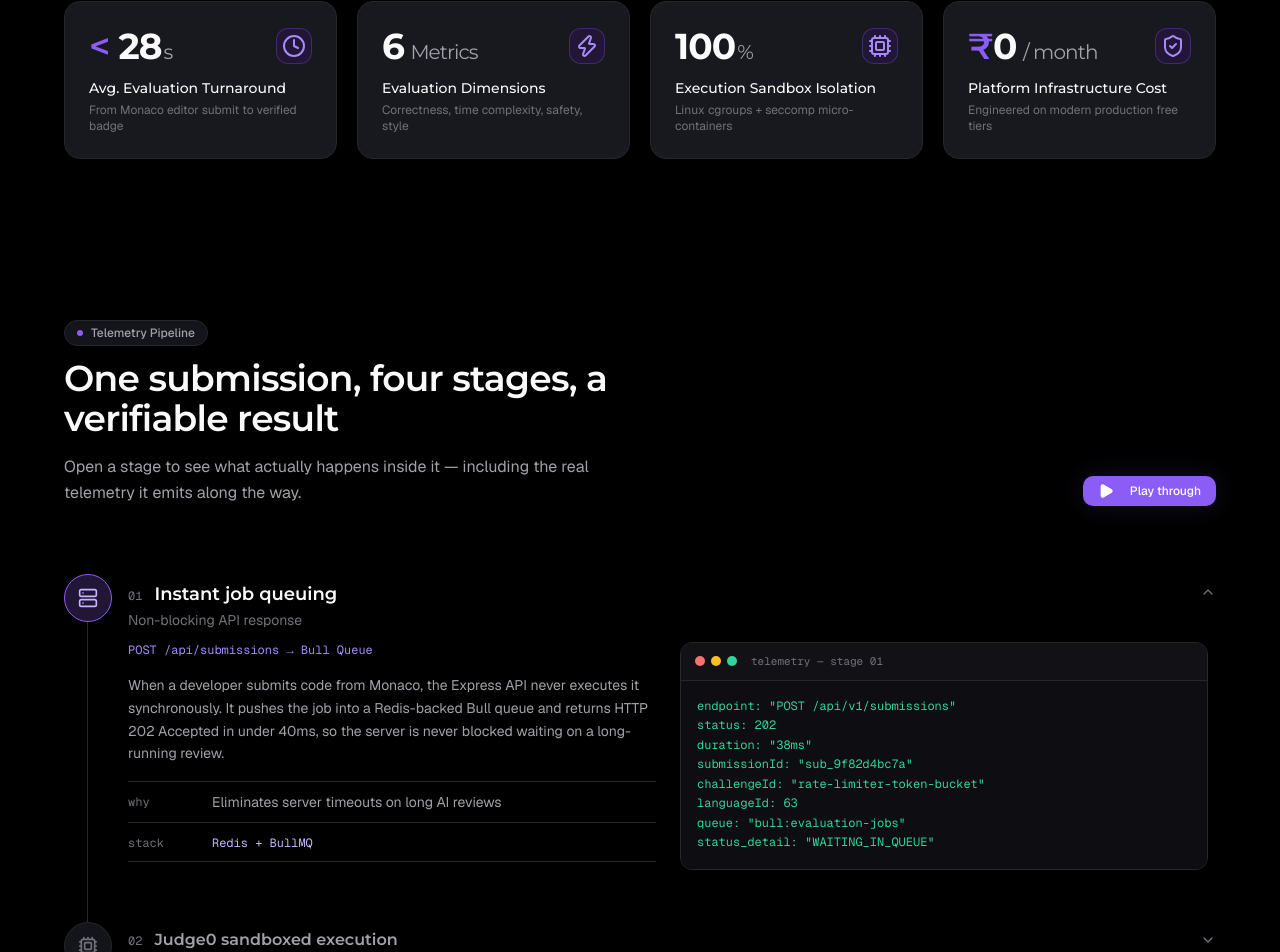
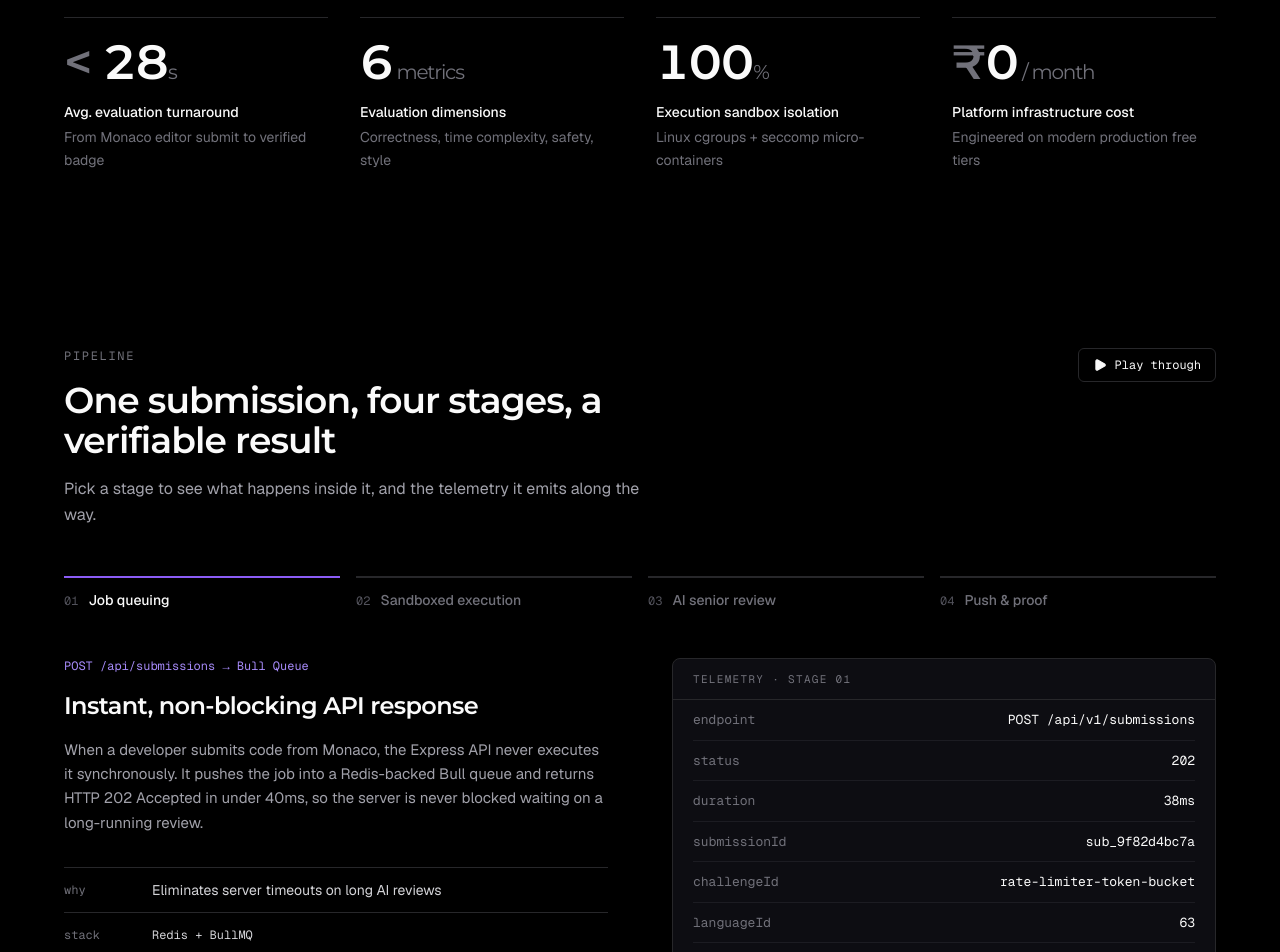
Before and after one commit to harshit-tiwari-codebase/VerifAi, a React (Vite) app in the folder client/: page / in a window 1280 px wide. Shown: the part 954-1906 px from the top of the page. Built offline with nearby package versions, Linux system fonts and the light colour scheme; no server answers.

Commit message:
chore: update PipelineSimulator and Stats components

```diff
--- a/client/src/components/landing/PipelineSimulator.jsx
+++ b/client/src/components/landing/PipelineSimulator.jsx
@@ -1,24 +1,13 @@
 import { useState, useEffect } from "react";
-import { motion, AnimatePresence } from "framer-motion";
-import {
-  Server,
-  Cpu,
-  ScanSearch,
-  ShieldCheck,
-  Play,
-  Pause,
-  Check,
-  ChevronDown,
-} from "lucide-react";
-import Button from "../ui/Button.jsx";
+import { motion, AnimatePresence, useReducedMotion } from "framer-motion";
+import { Play, Pause } from "lucide-react";
 
 const STAGES = [
   {
     id: "queue",
     number: "01",
-    title: "Instant job queuing",
-    subtitle: "Non-blocking API response",
-    icon: Server,
+    title: "Job queuing",
+    subtitle: "Instant, non-blocking API response",
     flowLabel: "POST /api/submissions → Bull Queue",
     description:
       "When a developer submits code from Monaco, the Express API never executes it synchronously. It pushes the job into a Redis-backed Bull queue and returns HTTP 202 Accepted in under 40ms, so the server is never blocked waiting on a long-running review.",
@@ -38,9 +27,8 @@ const STAGES = [
   {
     id: "sandbox",
     number: "02",
-    title: "Judge0 sandboxed execution",
+    title: "Sandboxed execution",
     subtitle: "Isolated Linux micro-container",
-    icon: Cpu,
     flowLabel: "Worker → Judge0 Sandbox",
     description:
       "A dedicated sandbox worker pops the job and submits the code to Judge0. It runs in an isolated, unprivileged Linux cgroup with memory capped at 128MB and a 5 second CPU timeout, checked against hidden test suites the developer never sees.",
@@ -58,9 +46,8 @@ const STAGES = [
   {
     id: "ai-review",
     number: "03",
-    title: "Dual AI senior review",
+    title: "AI senior review",
     subtitle: "Gemini / Groq architectural audit",
-    icon: ScanSearch,
     flowLabel: "AI Worker → Gemini 1.5 Pro",
     description:
       "Passing tests only proves the code works, not that it's well built. The AI worker streams the solution, problem context, and execution logs to Gemini and Groq against a strict rubric that scores architecture, time complexity, and edge case handling.",
@@ -78,9 +65,8 @@ const STAGES = [
   {
     id: "verify",
     number: "04",
-    title: "Real-time push & verifiable proof",
+    title: "Push & proof",
     subtitle: "Socket.io broadcast, minted credential",
-    icon: ShieldCheck,
     flowLabel: "MongoDB → Socket.io → Client",
     description:
       "The result is written to MongoDB Atlas and pushed to the client over a websocket, so the UI updates instantly with no polling. Submissions scoring 80 or above mint a tamper-evident badge, hashed and permalinked so anyone can verify it independently.",
@@ -98,24 +84,24 @@ const STAGES = [
 ];
 
 const CYCLE_MS = 3400;
+const LAST = STAGES.length - 1;
 
 export default function PipelineSimulator() {
   const [activeIdx, setActiveIdx] = useState(0);
   const [isPlaying, setIsPlaying] = useState(false);
+  const reduce = useReducedMotion();
 
+  const stage = STAGES[activeIdx];
+
+  // autoplay: advance every CYCLE_MS, stop after the last stage has had its turn
   useEffect(() => {
     if (!isPlaying) return;
-    const timer = setInterval(() => {
-      setActiveIdx((prev) => {
-        if (prev >= STAGES.length - 1) {
-          setIsPlaying(false);
-          return prev;
-        }
-        return prev + 1;
-      });
+    const id = setTimeout(() => {
+      if (activeIdx >= LAST) setIsPlaying(false);
+      else setActiveIdx((i) => i + 1);
     }, CYCLE_MS);
-    return () => clearInterval(timer);
-  }, [isPlaying]);
+    return () => clearTimeout(id);
+  }, [isPlaying, activeIdx]);
 
   const selectStage = (idx) => {
     setIsPlaying(false);
@@ -127,120 +113,133 @@ export default function PipelineSimulator() {
       setIsPlaying(false);
       return;
     }
-    if (activeIdx >= STAGES.length - 1) setActiveIdx(0);
+    if (activeIdx >= LAST) setActiveIdx(0);
     setIsPlaying(true);
   };
 
   return (
     <section id="architecture" className="container-xl py-24">
-      <div className="flex flex-col md:flex-row md:items-end justify-between gap-6 mb-14">
+      {/* header */}
+      <div className="mb-12 flex flex-col gap-6 md:flex-row md:items-end md:justify-between">
         <div className="max-w-2xl">
-          <div className="inline-flex items-center gap-2 px-3 py-1 rounded-full border border-[#27272A] bg-[#14141B] text-[#A1A1AA] font-sans text-xs font-medium mb-3">
-            <span className="h-1.5 w-1.5 rounded-full bg-[#8B5CF6]" />
-            <span>Telemetry Pipeline</span>
-          </div>
-          <h2 className="text-3xl md:text-4xl font-semibold text-[#FAFAFA] font-display">
+          <p className="mb-4 font-mono text-xs uppercase tracking-[0.14em] text-[#71717A]">
+            Pipeline
+          </p>
+          <h2 className="font-display text-3xl font-semibold tracking-tight text-[#FAFAFA] md:text-4xl">
             One submission, four stages, a verifiable result
           </h2>
-          <p className="mt-4 text-[#A1A1AA] text-base leading-relaxed font-sans max-w-xl">
-            Open a stage to see what actually happens inside it — including
-            the real telemetry it emits along the way.
+          <p className="mt-4 max-w-xl font-sans text-base leading-relaxed text-[#A1A1AA]">
+            Pick a stage to see what happens inside it, and the telemetry it
+            emits along the way.
           </p>
         </div>
 
-        <Button variant="verify" size="sm" onClick={togglePlay}>
+        <button
+          type="button"
+          onClick={togglePlay}
+          className="inline-flex items-center gap-2 self-start rounded-md border border-[#27272A] px-3.5 py-2 font-mono text-xs text-[#FAFAFA] transition-colors hover:border-[#3F3F46] hover:bg-white/[0.03] focus-visible:outline focus-visible:outline-2 focus-visible:outline-offset-2 focus-visible:outline-[#8B5CF6]"
+        >
           {isPlaying ? (
             <>
-              <Pause className="h-4 w-4 mr-2" />
+              <Pause className="h-3.5 w-3.5" aria-hidden="true" />
               Pause
             </>
           ) : (
             <>
-              <Play className="h-4 w-4 mr-2 fill-current" />
+              <Play className="h-3.5 w-3.5 fill-current" aria-hidden="true" />
               Play through
             </>
           )}
-        </Button>
+        </button>
       </div>
 
-      <div className="relative">
-        {/* connecting rail */}
-        <div className="absolute left-[23px] top-6 bottom-6 w-px bg-[#27272A]" />
-
-        <div className="flex flex-col gap-2">
-          {STAGES.map((stage, idx) => {
-            const isActive = idx === activeIdx;
-            const isDone = idx < activeIdx;
-            const Icon = stage.icon;
+      {/* stage selector */}
+      <div
+        role="tablist"
+        aria-label="Pipeline stages"
+        className="grid grid-cols-2 gap-x-4 gap-y-6 md:grid-cols-4"
+      >
+        {STAGES.map((s, i) => {
+          const active = i === activeIdx;
+          const done = i < activeIdx;
+          const fill = active ? "bg-[#8B5CF6]" : "bg-[#52525B]";
 
           return (
-              <div key={stage.id}>
             <button
-                  onClick={() => selectStage(idx)}
-                  className="w-full flex items-start gap-4 text-left py-3 group"
+              key={s.id}
+              type="button"
+              role="tab"
+              id={`tab-${s.id}`}
+              aria-selected={active}
+              aria-controls="pipeline-panel"
+              onClick={() => selectStage(i)}
+              className="group text-left focus-visible:outline focus-visible:outline-2 focus-visible:outline-offset-4 focus-visible:outline-[#8B5CF6]"
             >
+              <div className="relative h-0.5 w-full bg-[#27272A]">
+                {(active || done) &&
+                  (active && isPlaying && !reduce ? (
+                    <motion.span
+                      key={`play-${i}`}
+                      className={`absolute inset-y-0 left-0 ${fill}`}
+                      initial={{ width: "0%" }}
+                      animate={{ width: "100%" }}
+                      transition={{ duration: CYCLE_MS / 1000, ease: "linear" }}
+                    />
+                  ) : (
+                    <span className={`absolute inset-y-0 left-0 w-full ${fill}`} />
+                  ))}
+              </div>
+
+              <div className="mt-3 flex items-baseline gap-2.5">
+                <span className="font-mono text-xs text-[#52525B]">{s.number}</span>
                 <span
-                    className={`relative z-10 flex-shrink-0 h-12 w-12 rounded-full flex items-center justify-center border transition-colors ${
-                      isActive
-                        ? "border-[#8B5CF6] bg-[#211635] text-[#C4B5FD]"
-                        : isDone
-                        ? "border-[#34D399]/40 bg-[#14141B] text-[#34D399]"
-                        : "border-[#27272A] bg-[#14141B] text-[#71717A] group-hover:text-[#FAFAFA] group-hover:border-[#3F3F4A]"
+                  className={`font-sans text-sm font-medium transition-colors ${
+                    active
+                      ? "text-[#FAFAFA]"
+                      : "text-[#71717A] group-hover:text-[#A1A1AA]"
                   }`}
                 >
-                    {isDone ? <Check className="h-5 w-5" /> : <Icon className="h-5 w-5" />}
+                  {s.title}
                 </span>
+              </div>
+            </button>
+          );
+        })}
+      </div>
 
-                  <span className="flex-1 min-w-0 pt-1.5">
-                    <span className="flex items-baseline gap-3 flex-wrap">
-                      <span className="font-mono text-xs text-[#71717A]">{stage.number}</span>
-                      <span
-                        className={`font-display font-semibold ${
-                          isActive ? "text-[#FAFAFA] text-lg" : "text-[#A1A1AA] text-base"
-                        }`}
+      {/* active stage */}
+      <div
+        id="pipeline-panel"
+        role="tabpanel"
+        aria-labelledby={`tab-${stage.id}`}
+        className="mt-12 lg:min-h-[22rem]"
       >
-                        {stage.title}
-                      </span>
-                    </span>
-                    <span className="block text-sm text-[#71717A] mt-0.5 font-sans">
+        <AnimatePresence mode="wait" initial={false}>
+          <motion.div
+            key={stage.id}
+            initial={reduce ? false : { opacity: 0, y: 8 }}
+            animate={{ opacity: 1, y: 0 }}
+            exit={reduce ? { opacity: 0 } : { opacity: 0, y: -4 }}
+            transition={{ duration: 0.18, ease: "easeOut" }}
+            className="grid grid-cols-1 gap-10 lg:grid-cols-12 lg:gap-16"
+          >
+            <div className="lg:col-span-6">
+              <p className="font-mono text-xs text-[#A78BFA]">{stage.flowLabel}</p>
+              <h3 className="mt-4 font-display text-2xl font-semibold tracking-tight text-[#FAFAFA]">
                 {stage.subtitle}
-                    </span>
-                  </span>
-
-                  <ChevronDown
-                    className={`h-4 w-4 mt-2.5 flex-shrink-0 text-[#71717A] transition-transform ${
-                      isActive ? "rotate-180" : ""
-                    }`}
-                  />
-                </button>
-
-                <AnimatePresence initial={false}>
-                  {isActive && (
-                    <motion.div
-                      key="content"
-                      initial={{ height: 0, opacity: 0 }}
-                      animate={{ height: "auto", opacity: 1 }}
-                      exit={{ height: 0, opacity: 0 }}
-                      transition={{ duration: 0.2, ease: "easeInOut" }}
-                      className="overflow-hidden"
-                    >
-                      <div className="pl-16 pb-8 pr-2 grid grid-cols-1 lg:grid-cols-12 gap-6">
-                        <div className="lg:col-span-6 space-y-4">
-                          <p className="font-mono text-xs text-[#A78BFA]">
-                            {stage.flowLabel}
-                          </p>
-                          <p className="text-[#A1A1AA] text-sm leading-relaxed">
+              </h3>
+              <p className="mt-4 font-sans text-[15px] leading-relaxed text-[#A1A1AA]">
                 {stage.description}
               </p>
 
-                          <dl className="text-sm border-t border-[#27272A]">
-                            <div className="grid grid-cols-[72px_1fr] gap-3 py-2.5 border-b border-[#27272A]">
-                              <dt className="font-mono text-xs text-[#71717A] pt-0.5">why</dt>
-                              <dd className="text-[#A1A1AA]">{stage.why}</dd>
+              <dl className="mt-8 divide-y divide-[#27272A] border-y border-[#27272A] font-sans text-sm">
+                <div className="grid grid-cols-[72px_1fr] gap-4 py-3">
+                  <dt className="pt-0.5 font-mono text-xs text-[#71717A]">why</dt>
+                  <dd className="text-[#D4D4D8]">{stage.why}</dd>
                 </div>
-                            <div className="grid grid-cols-[72px_1fr] gap-3 py-2.5 border-b border-[#27272A]">
-                              <dt className="font-mono text-xs text-[#71717A] pt-0.5">stack</dt>
-                              <dd className="text-[#C4B5FD] font-mono text-xs pt-0.5">
+                <div className="grid grid-cols-[72px_1fr] gap-4 py-3">
+                  <dt className="pt-0.5 font-mono text-xs text-[#71717A]">stack</dt>
+                  <dd className="pt-0.5 font-mono text-xs text-[#D4D4D8]">
                     {stage.stack}
                   </dd>
                 </div>
@@ -248,32 +247,24 @@ export default function PipelineSimulator() {
             </div>
 
             <div className="lg:col-span-6">
-                          <div className="rounded-xl border border-[#27272A] bg-[#0D0D12] overflow-hidden">
-                            <div className="flex items-center gap-1.5 px-3.5 py-2.5 border-b border-[#27272A] bg-[#111116]">
-                              <span className="h-2.5 w-2.5 rounded-full bg-[#F87171]" />
-                              <span className="h-2.5 w-2.5 rounded-full bg-[#FBBF24]" />
-                              <span className="h-2.5 w-2.5 rounded-full bg-[#34D399]" />
-                              <span className="ml-2 font-mono text-[11px] text-[#71717A]">
-                                telemetry — stage {stage.number}
-                              </span>
+              <div className="rounded-lg border border-[#27272A] bg-[#0D0D12]">
+                <p className="border-b border-[#27272A] px-5 py-3 font-mono text-[11px] uppercase tracking-[0.12em] text-[#71717A]">
+                  Telemetry · stage {stage.number}
+                </p>
+                <dl className="divide-y divide-[#1C1C22] px-5 font-mono text-[13px]">
+                  {Object.entries(stage.telemetry).map(([key, value]) => (
+                    <div key={key} className="flex justify-between gap-6 py-2.5">
+                      <dt className="shrink-0 text-[#71717A]">{key}</dt>
+                      <dd className="break-all text-right text-[#FAFAFA]">
+                        {String(value)}
+                      </dd>
                     </div>
-                            <pre className="p-4 font-mono text-xs text-[#34D399] leading-relaxed overflow-x-auto no-scrollbar bg-[#0D0D12]">
-                              <code>
-                                {Object.entries(stage.telemetry)
-                                  .map(([k, v]) => `${k}: ${JSON.stringify(v)}`)
-                                  .join("\n")}
-                              </code>
-                            </pre>
-                          </div>
+                  ))}
+                </dl>
               </div>
             </div>
           </motion.div>
-                  )}
         </AnimatePresence>
-              </div>
-            );
-          })}
-        </div>
       </div>
     </section>
   );
--- a/client/src/components/landing/Stats.jsx
+++ b/client/src/components/landing/Stats.jsx
@@ -1,34 +1,29 @@
 import { useEffect, useRef, useState } from "react";
-import { Clock, Cpu, ShieldCheck, Zap } from "lucide-react";
 
 const STATS = [
   {
-    icon: Clock,
-    label: "Avg. Evaluation Turnaround",
+    label: "Avg. evaluation turnaround",
     value: 28,
     prefix: "< ",
     suffix: "s",
     detail: "From Monaco editor submit to verified badge",
   },
   {
-    icon: Zap,
-    label: "Evaluation Dimensions",
+    label: "Evaluation dimensions",
     value: 6,
     prefix: "",
-    suffix: " Metrics",
+    suffix: " metrics",
     detail: "Correctness, time complexity, safety, style",
   },
   {
-    icon: Cpu,
-    label: "Execution Sandbox Isolation",
+    label: "Execution sandbox isolation",
     value: 100,
     prefix: "",
     suffix: "%",
     detail: "Linux cgroups + seccomp micro-containers",
   },
   {
-    icon: ShieldCheck,
-    label: "Platform Infrastructure Cost",
+    label: "Platform infrastructure cost",
     value: 0,
     prefix: "₹",
     suffix: " / month",
@@ -38,20 +33,25 @@ const STATS = [
 
 function useCountUp(target, active, duration = 1400) {
   const [value, setValue] = useState(0);
-  const startRef = useRef(null);
 
   useEffect(() => {
     if (!active) return;
 
+    const reduce = window.matchMedia("(prefers-reduced-motion: reduce)").matches;
+    if (reduce || target === 0) {
+      setValue(target);
+      return;
+    }
+
     let frame;
+    let start = null;
+
     const step = (ts) => {
-      if (!startRef.current) startRef.current = ts;
-      const progress = Math.min((ts - startRef.current) / duration, 1);
+      if (start === null) start = ts;
+      const progress = Math.min((ts - start) / duration, 1);
       const eased = 1 - Math.pow(1 - progress, 3);
       setValue(Math.round(eased * target));
-      if (progress < 1) {
-        frame = requestAnimationFrame(step);
-      }
+      if (progress < 1) frame = requestAnimationFrame(step);
     };
 
     frame = requestAnimationFrame(step);
@@ -61,27 +61,33 @@ function useCountUp(target, active, duration = 1400) {
   return value;
 }
 
-function StatCard({ stat, active }) {
+function Stat({ stat, active }) {
   const count = useCountUp(stat.value, active);
-  const Icon = stat.icon;
 
   return (
-    <div className="card p-6 border border-[#27272A] hover:border-[#3F3F4A] bg-[#18181F] hover:bg-[#20202A] rounded-2xl transition-all duration-200 relative overflow-hidden group">
-      <div className="flex items-center justify-between mb-3">
-        <span className="font-display text-3xl md:text-4xl font-bold tracking-tight text-[#FAFAFA]">
-          <span className="text-[#8B5CF6] font-semibold">{stat.prefix}</span>
-          {count}
-          <span className="text-[#A1A1AA] text-lg md:text-xl font-normal ml-0.5">
-            {stat.suffix}
-          </span>
+    <div className="group relative border-t border-[#27272A] pt-5">
+      {/* violet line that sweeps across the top on hover */}
+      <span
+        aria-hidden="true"
+        className="absolute -top-px left-0 h-px w-full origin-left scale-x-0 bg-[#8B5CF6] transition-transform duration-500 ease-[cubic-bezier(0.76,0,0.24,1)] group-hover:scale-x-100 motion-reduce:transition-none"
+      />
+
+      <p className="font-display text-4xl font-semibold tracking-tight text-[#FAFAFA] tabular-nums transition-[transform,color] duration-300 ease-out group-hover:-translate-y-1 group-hover:text-[#C4B5FD] motion-reduce:transition-none motion-reduce:group-hover:translate-y-0 md:text-5xl">
+        <span className="whitespace-pre text-[#71717A] transition-colors duration-300 group-hover:text-[#8B5CF6]">
+          {stat.prefix}
         </span>
-        <div className="h-9 w-9 rounded-xl bg-[#211635] border border-[#8B5CF6]/30 flex items-center justify-center text-[#A78BFA]">
-          <Icon className="h-4.5 w-4.5" />
-        </div>
-      </div>
+        {count}
+        <span className="whitespace-pre text-lg font-normal text-[#71717A] transition-colors duration-300 group-hover:text-[#8B5CF6] md:text-xl">
+          {stat.suffix}
+        </span>
+      </p>
 
-      <p className="font-display font-medium text-sm text-[#FAFAFA]">{stat.label}</p>
-      <p className="text-xs text-[#71717A] mt-1 font-sans">{stat.detail}</p>
+      <p className="mt-4 font-sans text-sm font-medium text-[#FAFAFA]">
+        {stat.label}
+      </p>
+      <p className="mt-1 font-sans text-sm leading-relaxed text-[#71717A] transition-colors duration-300 group-hover:text-[#A1A1AA]">
+        {stat.detail}
+      </p>
     </div>
   );
 }
@@ -109,10 +115,10 @@ export default function Stats() {
   }, []);
 
   return (
-    <section ref={ref} className="container-xl py-12 md:py-16">
-      <div className="grid grid-cols-1 sm:grid-cols-2 lg:grid-cols-4 gap-4 md:gap-5">
-        {STATS.map((stat, idx) => (
-          <StatCard key={idx} stat={stat} active={active} />
+    <section ref={ref} className="container-xl py-16 md:py-20">
+      <div className="grid grid-cols-1 gap-x-8 gap-y-10 sm:grid-cols-2 lg:grid-cols-4">
+        {STATS.map((stat) => (
+          <Stat key={stat.label} stat={stat} active={active} />
         ))}
       </div>
     </section>
```
Lines whose indentation alone changed are shown as unchanged.
